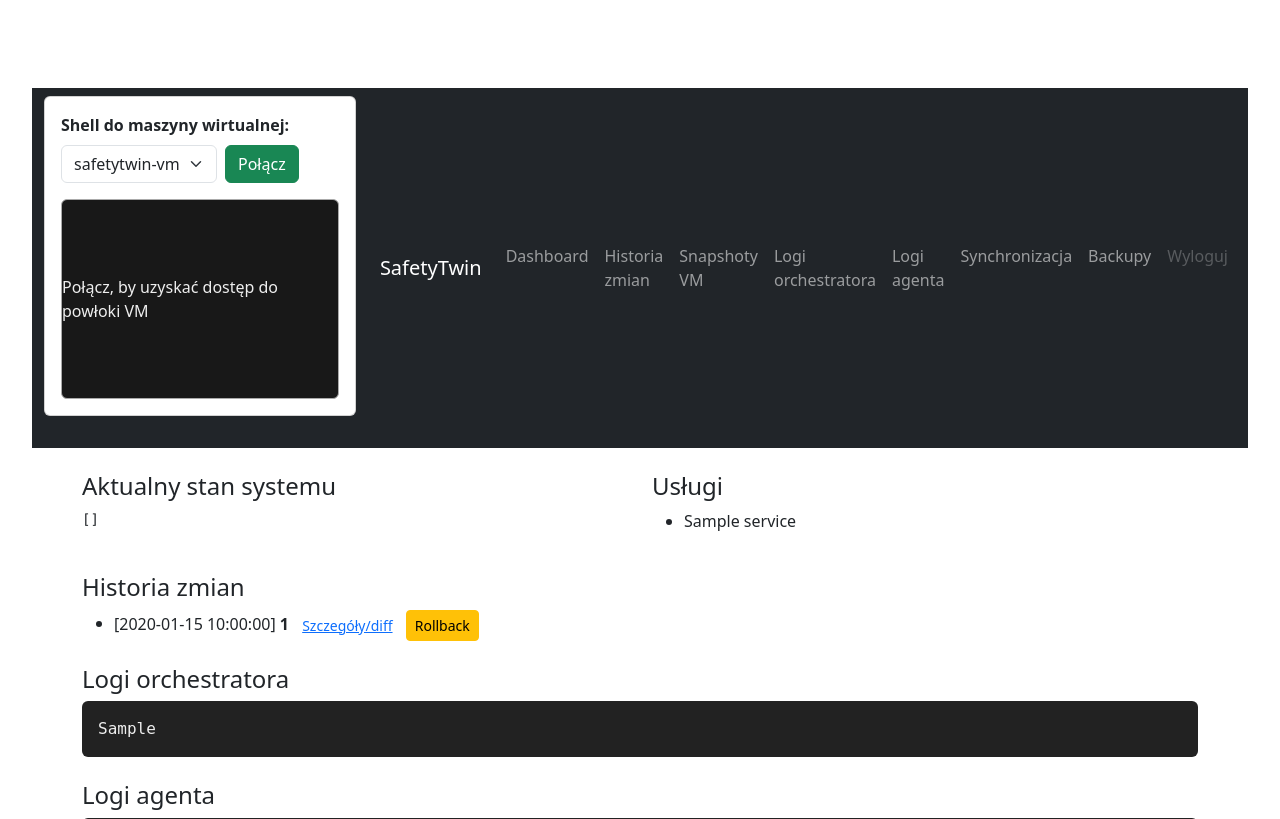
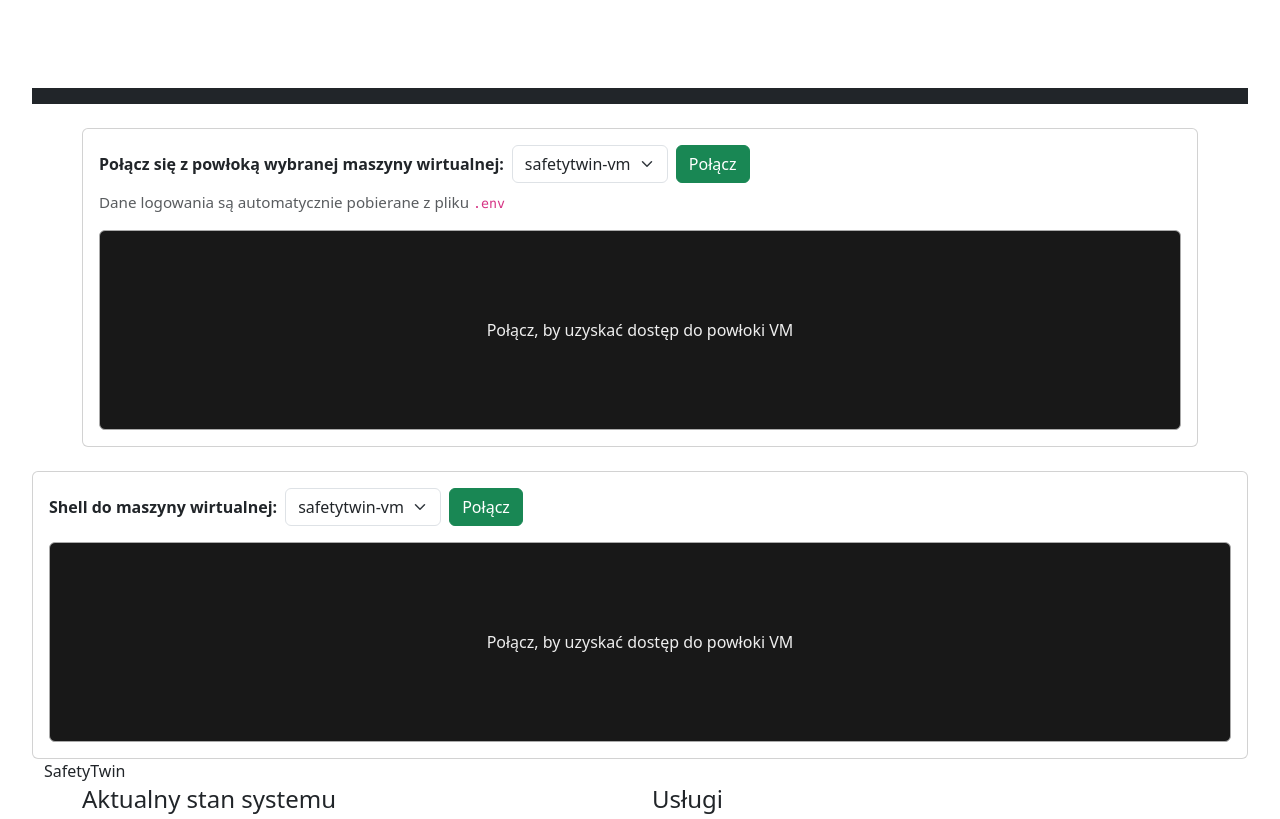
Before and after one commit to safetytwin/safetytwin, a Flask app: template templates/dashboard.html in a window 1280 px wide. Shown: the top 819 px of the page. Run offline with Flask 2, Linux system fonts and the light colour scheme; the template is opened without the code that fills it: most values are stand-ins (such as "Sample title", 1, 10 or a date in 2020); parts of the project's set-up code (start-up, migrations or seed data) failed here and were passed over.

Commit message:
Hello Dashboard & shell :)

```diff
--- a/templates/dashboard.html
+++ b/templates/dashboard.html
@@ -29,8 +29,31 @@
 <body>
 <nav class="navbar navbar-expand-lg navbar-dark bg-dark mb-4 sticky-top" style="z-index:1030;">
 
+</nav>
 <!-- SHELL DO MASZYNY WIRTUALNEJ -->
 <div class="container mb-4" id="shell-vm">
+  <div class="card">
+    <div class="card-body">
+      <form id="shell-form" class="row g-2 align-items-center">
+        <div class="col-auto"><b>Połącz się z powłoką wybranej maszyny wirtualnej:</b></div>
+        <div class="col-auto">
+          <select class="form-select" id="vm-select" name="vm_name" style="width:auto;">
+            <option value="safetytwin-vm">safetytwin-vm</option>
+            <option value="test-vm">test-vm</option>
+          </select>
+        </div>
+        <div class="col-auto">
+          <button type="submit" class="btn btn-success">Połącz</button>
+        </div>
+      </form>
+      <div class="text-muted mt-2 mb-2" style="font-size:0.95em">Dane logowania są automatycznie pobierane z pliku <code>.env</code></div>
+      <div class="mt-3" id="shell-terminal" style="min-height:200px; border:1px solid #aaa; border-radius:6px; background:#181818; color:#eee; display:flex; align-items:center; justify-content:center;">
+        Połącz, by uzyskać dostęp do powłoki VM
+      </div>
+    </div>
+  </div>
+</div>
+
   <div class="card">
     <div class="card-body">
       <form id="shell-form" class="row g-2 align-items-center">
```
Also changed, not shown: orchestrator.py (+10 -2 lines).
